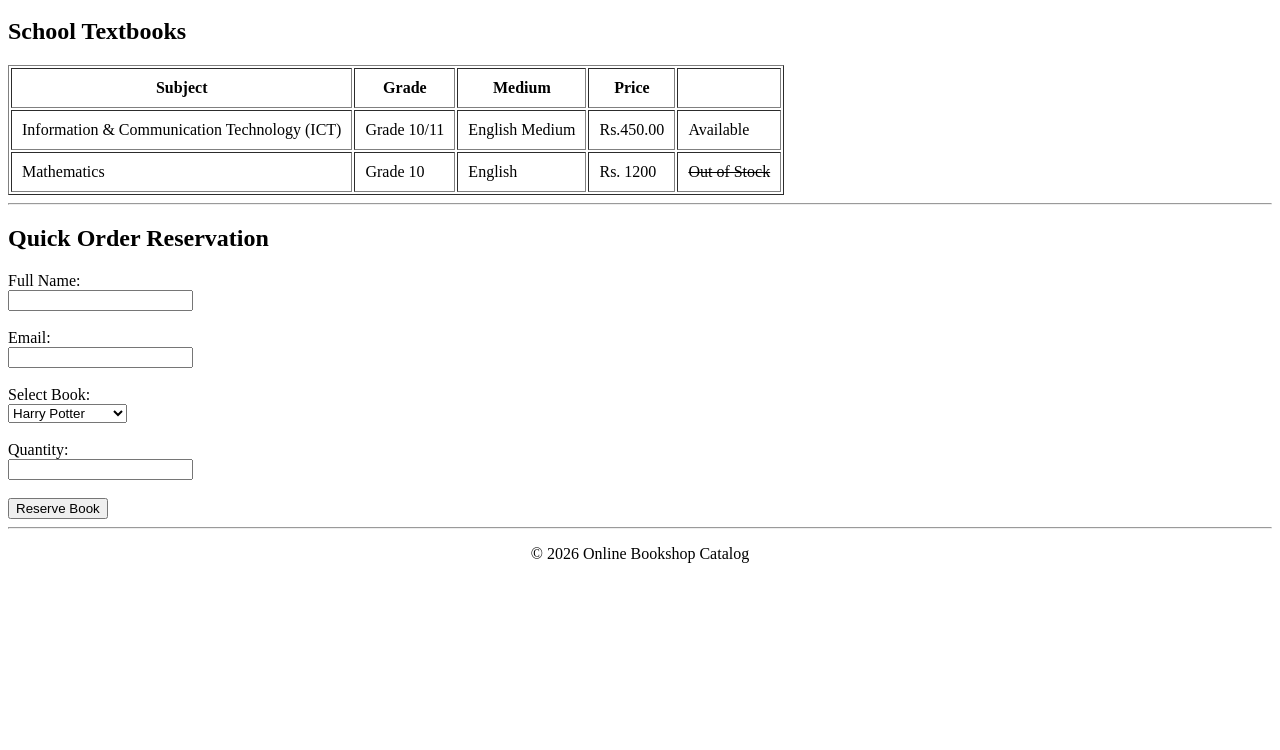
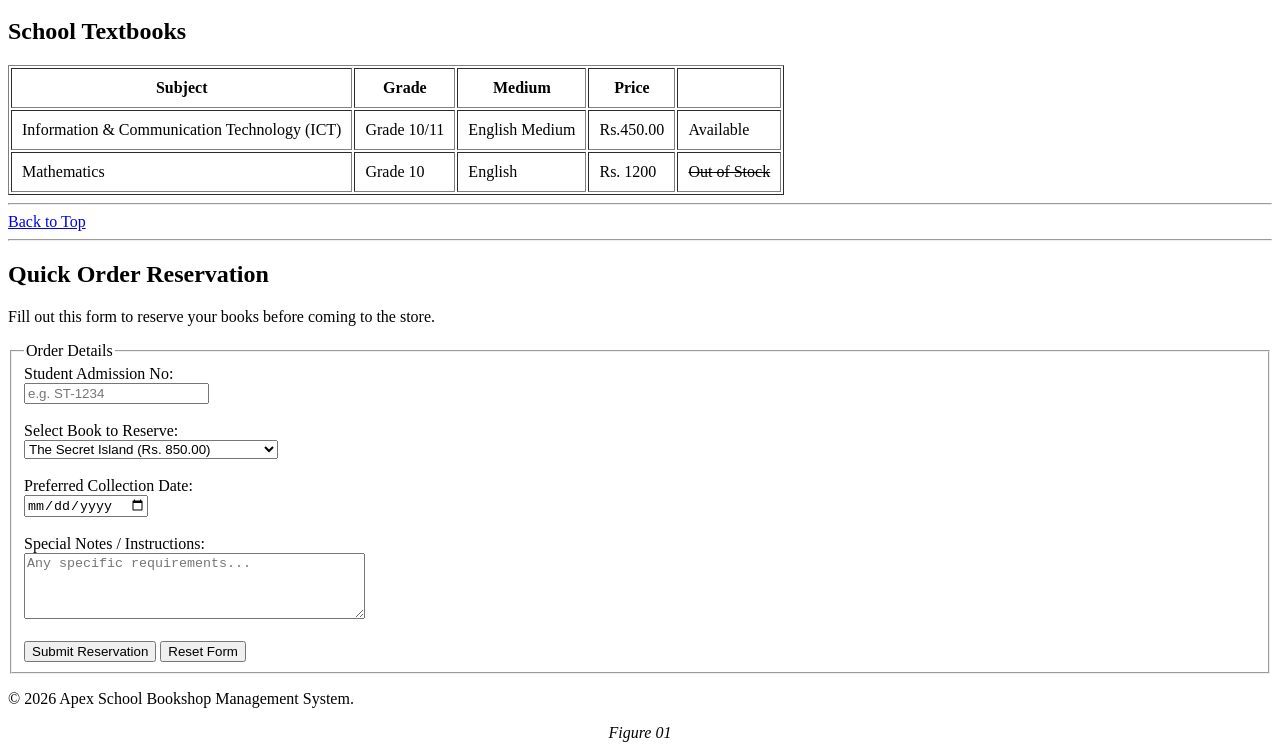
Before and after one commit to AMA5HA/Apex-Bookshop, a plain HTML site: page index.html in a window 1280 px wide. Shown: the part 558-1308 px from the top of the page. Before the commit the page ends 1137 px from the top, so only its background shows below. Drawn offline with Linux system fonts and the light colour scheme.

Commit message:
Quick Order Reservation

```diff
--- a/index.html
+++ b/index.html
@@ -82,36 +82,41 @@
 
 <hr>
 
-<h2 id="order">Quick Order Reservation</h2>
 
-<form>
+    <a href="#top">Back to Top</a>
+    <hr>
 
-    <label>Full Name:</label><br>
-    <input type="text"><br><br>
+    <h2 id="top">Quick Order Reservation</h2>
+    <p>Fill out this form to reserve your books before coming to the store.</p>
 
-    <label>Email:</label><br>
-    <input type="email"><br><br>
+    <fieldset>
+        <legend>Order Details</legend>
 
-    <label>Select Book:</label><br>
-    <select>
-        <option>Harry Potter</option>
-        <option>The Little Prince</option>
-        <option>Treasure Island</option>
-    </select><br><br>
+        <form>
+            <label>Student Admission No:</label><br>
+            <input type="text" name="admissionNo" placeholder="e.g. ST-1234"><br><br>
 
-    <label>Quantity:</label><br>
-    <input type="number"><br><br>
+            <label>Select Book to Reserve:</label><br>
+            <select name="book">
+                <option>The Secret Island (Rs. 850.00)</option>
+                <option>English Grammar Basics (Rs. 1200.00)</option>
+                <option>Mathematics Grade 6 (Rs. 1500.00)</option>
+                <option>Science Workbook (Rs. 950.00)</option>
+            </select><br><br>
 
-    <input type="submit" value="Reserve Book">
+            <label>Preferred Collection Date:</label><br>
+            <input type="date" name="collectionDate"><br><br>
 
-</form>
+            <label>Special Notes / Instructions:</label><br>
+            <textarea name="notes" rows="4" cols="40" placeholder="Any specific requirements..."></textarea><br><br>
 
-<hr>
+            <input type="submit" value="Submit Reservation">
+            <input type="reset" value="Reset Form">
+        </form>
+    </fieldset>
 
-<p align="center">
-    © 2026 Online Bookshop Catalog
-</p>
+    <p>&copy; 2026 Apex School Bookshop Management System.</p>
+    <center><i>Figure 01</i></center>
 
 </body>
-
 </html>
```
